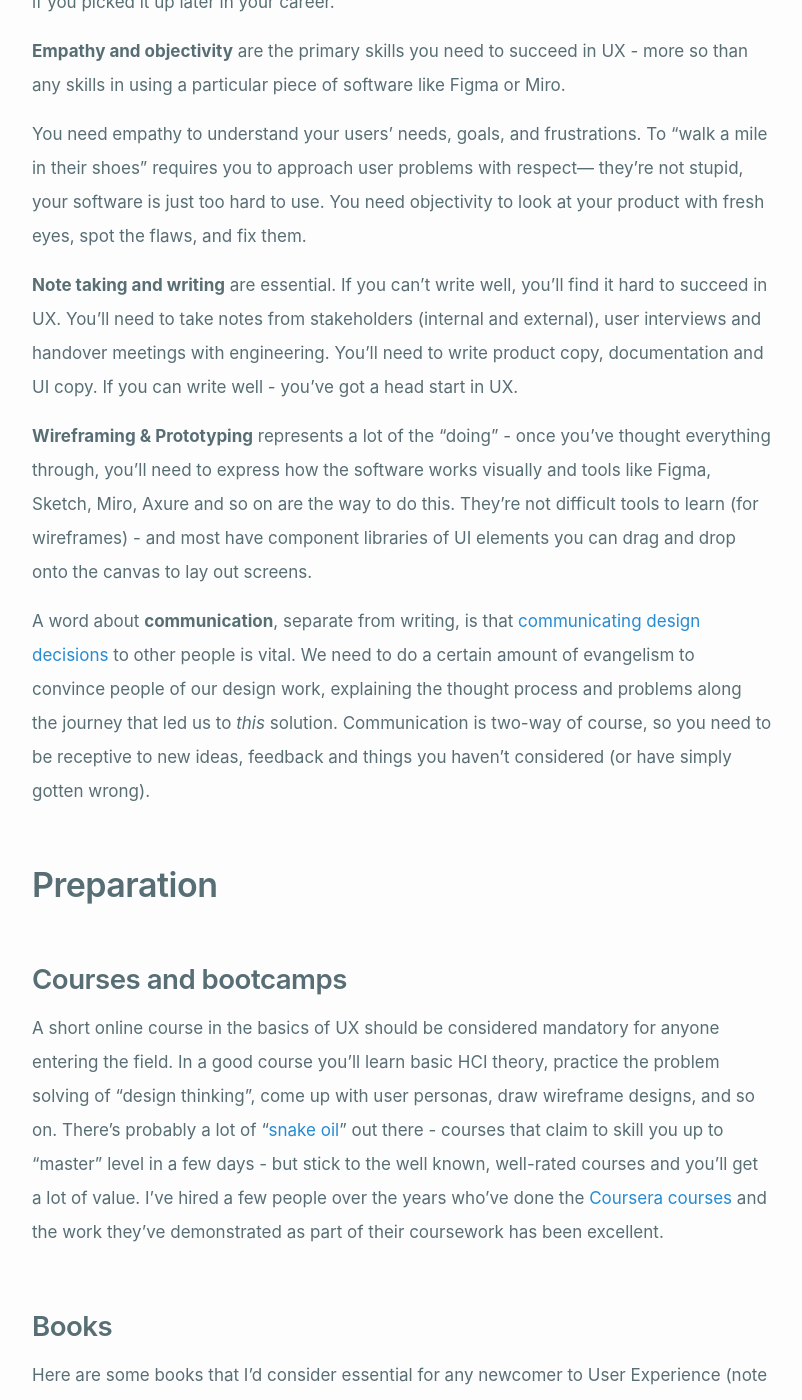
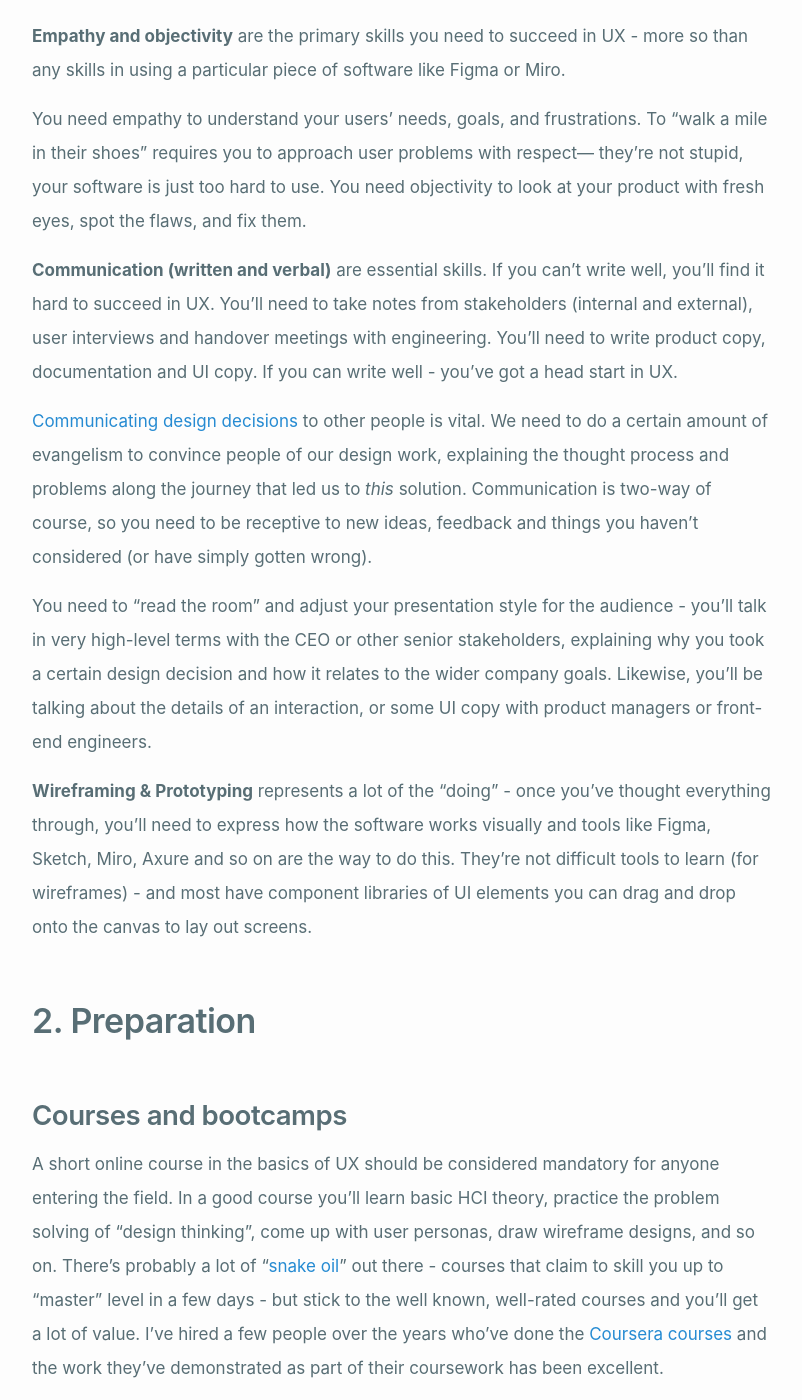
Before and after one commit to wgx/blog.willgrant.org, a Jekyll site: the page built from _posts/2022-08-01-how-to-get-your-first-job-in-ux.markdown, in a window 1280 px wide and 1400 px high, scrolled down 2549 px. Shown: the whole window, without its empty margins (238-1040 px from the left). Built offline with Jekyll 4.4.1, drawn with Linux system fonts in a browser that asks for light colours; some of the changed text lies outside the part shown.

Commit message:
update 1.6

```diff
--- a/_posts/2022-08-01-how-to-get-your-first-job-in-ux.markdown
+++ b/_posts/2022-08-01-how-to-get-your-first-job-in-ux.markdown
@@ -3,14 +3,12 @@
 title: "How to Get Your First Job in UX: A Guide"
 date: 2022-08-01 00:20:00 -0000
 ---
-<sup><sub>Version 1.2, Updated 15 August 2022</sub></sup>
+I’ve done a lot of UX work over the past 20+ years, from freelance and contract, to startups and big enterprise companies. I’ve also seen _thousands_ of CVs (really) and hired over 100 people into design roles. I get asked (some permuation of) this question a lot, so it seems like a good idea to collect my thoughts and turn it into a guide - I aim to update this regularly as I think of new things.
 
-I get asked this question a lot, so it seems like a good idea to collect my thoughts and turn it into a post - I aim to update this regularly as I think of new things.
-
-I’ve done a lot of UX work over the past 20+ years, from freelance and contract, to startups and big enterprise companies. I’ve also seen _thousands_ of CVs (really) and hired over 100 people into design roles. Here’s my take on things...
+<sup><sub>Version 1.3, Updated 16 August 2022</sub></sup>
 
 
-## Background
+## 1. Background
 
 ### Why work in UX?
 
@@ -52,14 +50,17 @@
 
 You need empathy to understand your users’ needs, goals, and frustrations. To "walk a mile in their shoes" requires you to approach user problems with respect— they’re not stupid, your software is just too hard to use. You need objectivity to look at your product with fresh eyes, spot the flaws, and fix them.
 
-**Note taking and writing** are essential. If you can’t write well, you’ll find it hard to succeed in UX. You’ll need to take notes from stakeholders (internal and external), user interviews and handover meetings with engineering. You’ll need to write product copy, documentation and UI copy. If you can write well - you’ve got a head start in UX.
+**Communication (written and verbal)** are essential skills. If you can’t write well, you’ll find it hard to succeed in UX. You’ll need to take notes from stakeholders (internal and external), user interviews and handover meetings with engineering. You’ll need to write product copy, documentation and UI copy. If you can write well - you’ve got a head start in UX.
+
+[Communicating design decisions](https://amzn.to/3PQxyyd) to other people is vital. We need to do a certain amount of evangelism to convince people of our design work, explaining the thought process and problems along the journey that led us to _this_ solution. Communication is two-way of course, so you need to be receptive to new ideas, feedback and things you haven’t considered (or have simply gotten wrong).
+
+You need to "read the room" and adjust your presentation style for the audience - you'll talk in very high-level terms with the CEO or other senior stakeholders, explaining why you took a certain design decision and how it relates to the wider company goals. Likewise, you'll be talking about the details of an interaction, or some UI copy with product managers or front-end engineers.
 
 **Wireframing & Prototyping** represents a lot of the "doing" - once you’ve thought everything through, you’ll need to express how the software works visually and tools like Figma, Sketch, Miro, Axure and so on are the way to do this. They’re not difficult tools to learn (for wireframes) - and most have component libraries of UI elements you can drag and drop onto the canvas to lay out screens.
 
-A word about **communication**, separate from writing, is that [communicating design decisions](https://amzn.to/3PQxyyd) to other people is vital. We need to do a certain amount of evangelism to convince people of our design work, explaining the thought process and problems along the journey that led us to _this_ solution. Communication is two-way of course, so you need to be receptive to new ideas, feedback and things you haven’t considered (or have simply gotten wrong).
 
 
-## Preparation
+## 2. Preparation
 
 
 ### Courses and bootcamps
@@ -153,6 +154,8 @@
 ### What to include in your portfolio
 
 Include 3 or 4 pieces of work - each should demonstrate multiple aspects of your UX methodology.
+
+For a select 1 or 2 pieces of work - expect to be able to talk in further depth about those in a "portfolio review" - which is common as an interview stage in the hiring process.
 
 For each entry, include:
 
```
Also changed, not shown: other parts of _posts/2022-08-01-how-to-get-your-first-job-in-ux.markdown (+3 -3 lines).
